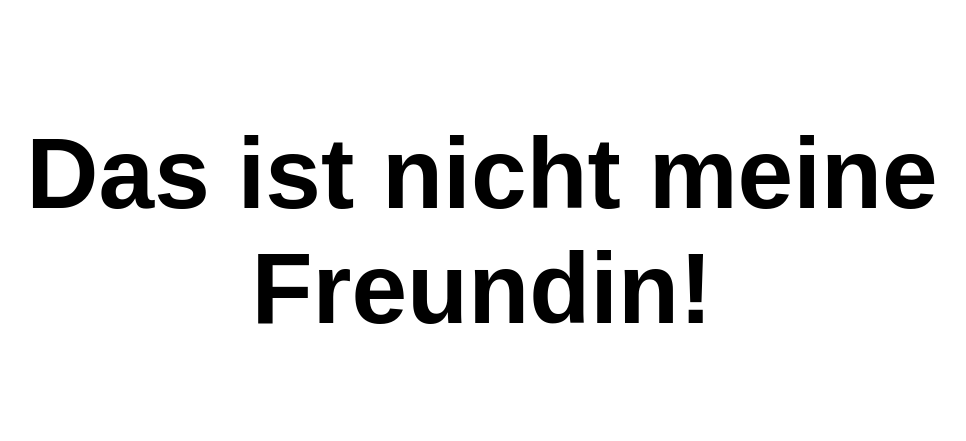
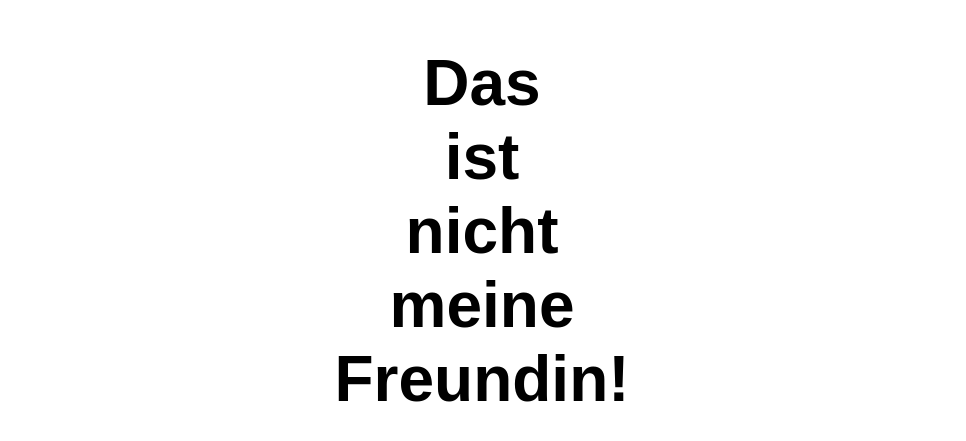
Before and after one commit to karstenmlr/github, a plain HTML site: page index.html in a window 1280 px wide. Shown: the part 169-610 px from the top of the page, without its empty margins (158-1124 px from the left). Drawn offline with Linux system fonts and the light colour scheme.

Commit message:
Update index.html

```diff
--- a/index.html
+++ b/index.html
@@ -12,15 +12,22 @@
             justify-content: center;
             align-items: center;
             font-family: Arial, sans-serif;
+            text-align: center;
         }
 
-        h1 {
-            text-align: center;
-            font-size: 100px;
+        .text {
+            font-size: 64px;
+            font-weight: bold;
         }
     </style>
 </head>
 <body>
-    <h1>Das ist nicht meine Freundin!</h1>
+    <div class="text">
+        <div>Das</div>
+        <div>ist</div>
+        <div>nicht</div>
+        <div>meine</div>
+        <div>Freundin!</div>
+    </div>
 </body>
 </html>
```
